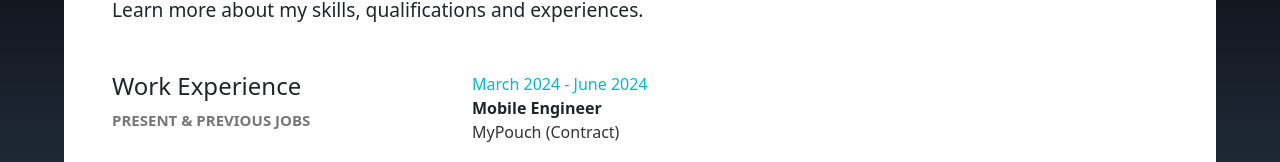
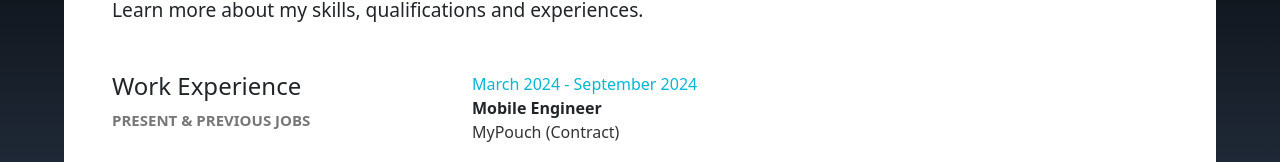
Before and after one commit to Josh-la-posh/portfolio, a React (Create React App) app: page /resume in a window 1280 px wide. Shown: the part 232-394 px from the top of the page. Built offline with nearby package versions, Linux system fonts and the light colour scheme.

Commit message:
updated resume

```diff
--- a/src/pages/Resume/Resume.jsx
+++ b/src/pages/Resume/Resume.jsx
@@ -18,7 +18,7 @@ export const Resume = () => {
             </article>
             <article className="mainContent col-12 col-md-8">
               <div className="">
-                <p className="myColor">March 2024 - June 2024</p>
+                <p className="myColor">March 2024 - September 2024</p>
                 <strong>Mobile Engineer</strong>
                 <p style={{ fontSize: "1em", color: "#333" }}>
                   MyPouch (Contract)
@@ -99,7 +99,7 @@ export const Resume = () => {
                 </ul>
               </div>
               <div className="">
-                <p className="myColor">February 2022 - March 2024</p>
+                <p className="myColor">February 2022 - November 2024</p>
                 <strong>Software Engineer</strong>
                 <p style={{ fontSize: "1em", color: "#333" }}>
                   Health Station Ltd.
```
